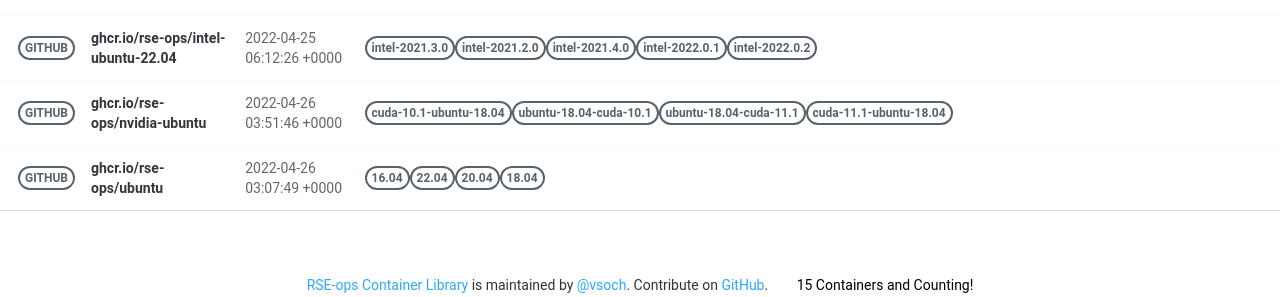
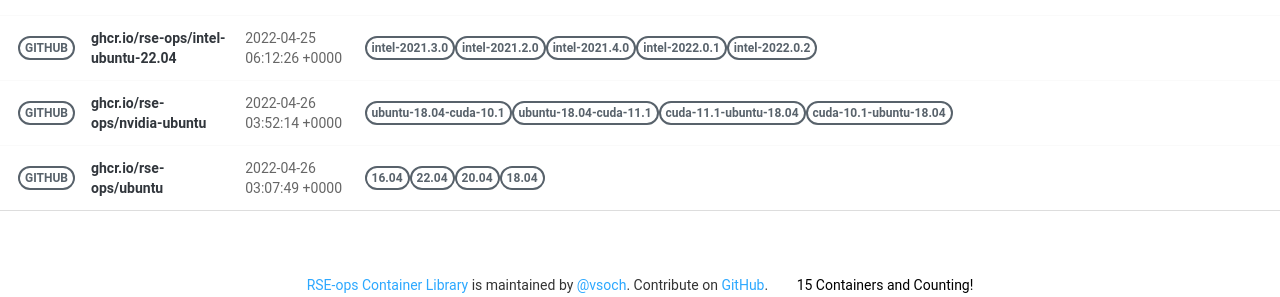
Before and after one commit to rse-ops/docker-images, a Jekyll site: the page built from pages/index.md, in a window 1280 px wide. Shown: the part 966-1263 px from the top of the page. Built offline with Jekyll 4.4.1, drawn with Linux system fonts in a browser that asks for light colours; nearby versions of some CDN libraries; part of the change alters nothing that is shown.

Commit message:
Automated push to update library 2022-04-26

```diff
--- a/_library/ghcr.io-rse-ops-nvidia-ubuntu.md
+++ b/_library/ghcr.io-rse-ops-nvidia-ubuntu.md
@@ -1,14 +1,11 @@
 ---
 layout: container
 name: ghcr.io/rse-ops/nvidia-ubuntu
-updated_at: 2022-04-26 03:51:46.684858
+updated_at: 2022-04-26 03:52:14.183661
 
 
 container_url: https://github.com/orgs/rse-ops/packages/container/package/nvidia-ubuntu
 versions:
- - tag: cuda-10.1-ubuntu-18.04
-   dockerfile: https://github.com/rse-ops/docker-images/blob/main/nvidia-ubuntu/Dockerfile
-   manifest: https://crane.ggcr.dev/manifest/ghcr.io/rse-ops/nvidia-ubuntu:cuda-10.1-ubuntu-18.04
  - tag: ubuntu-18.04-cuda-10.1
    dockerfile: https://github.com/rse-ops/docker-images/blob/main/nvidia-ubuntu/Dockerfile
    manifest: https://crane.ggcr.dev/manifest/ghcr.io/rse-ops/nvidia-ubuntu:ubuntu-18.04-cuda-10.1
@@ -18,5 +15,8 @@ versions:
  - tag: cuda-11.1-ubuntu-18.04
    dockerfile: https://github.com/rse-ops/docker-images/blob/main/nvidia-ubuntu/Dockerfile
    manifest: https://crane.ggcr.dev/manifest/ghcr.io/rse-ops/nvidia-ubuntu:cuda-11.1-ubuntu-18.04
+ - tag: cuda-10.1-ubuntu-18.04
+   dockerfile: https://github.com/rse-ops/docker-images/blob/main/nvidia-ubuntu/Dockerfile
+   manifest: https://crane.ggcr.dev/manifest/ghcr.io/rse-ops/nvidia-ubuntu:cuda-10.1-ubuntu-18.04
 
 ---
```
